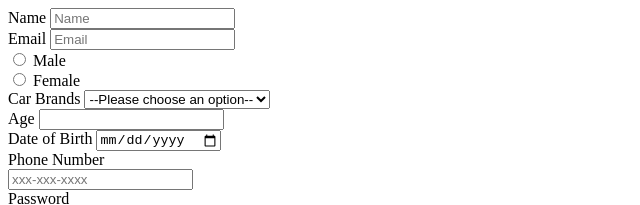
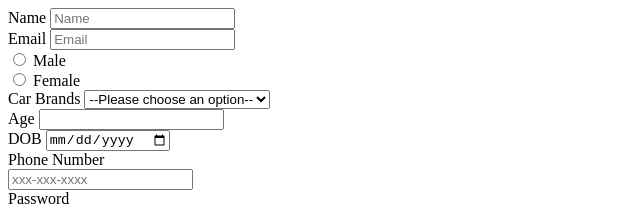
Before and after one commit to acciojob/signup-form-car-TiyanaBande, a website: page main.html in a window 1280 px wide. Shown: the top 205 px of the page, without its empty margins (0-640 px from the left). Drawn offline with Linux system fonts and the light colour scheme.

Commit message:
created a submission

```diff
--- a/main.html
+++ b/main.html
@@ -34,7 +34,7 @@
 	<label for="age">Age</label>
 	<input type="number" id="age" name="age" placeholde="Age" required>
 <br>
-	<label for="dob">Date of Birth</label>
+	<label for="dob">DOB</label>
 	<input type="date" id="dob" name="dob" required>
 <br>
 	<lable for="tel">Phone Number</lable><br>
```
